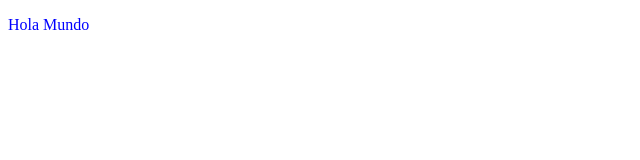
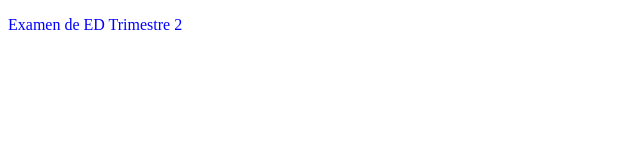
Before and after one commit to r0bertori/ExamenT2, a plain HTML site: page index.html in a window 1280 px wide. Shown: the whole page, without its empty margins (0-640 px from the left). Drawn offline with Linux system fonts and the light colour scheme.

Commit message:
Tercer commit

```diff
--- a/index.html
+++ b/index.html
@@ -5,5 +5,5 @@
 </head>
 
 <body>
-    <p id="saludo">Hola Mundo</p>
+    <p id="saludo">Examen de ED Trimestre 2</p>
 </body>
```
